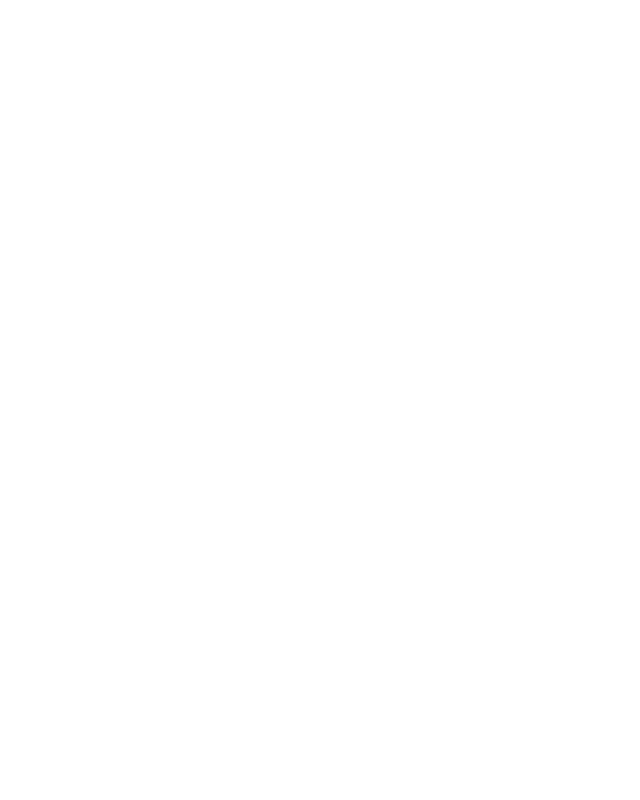
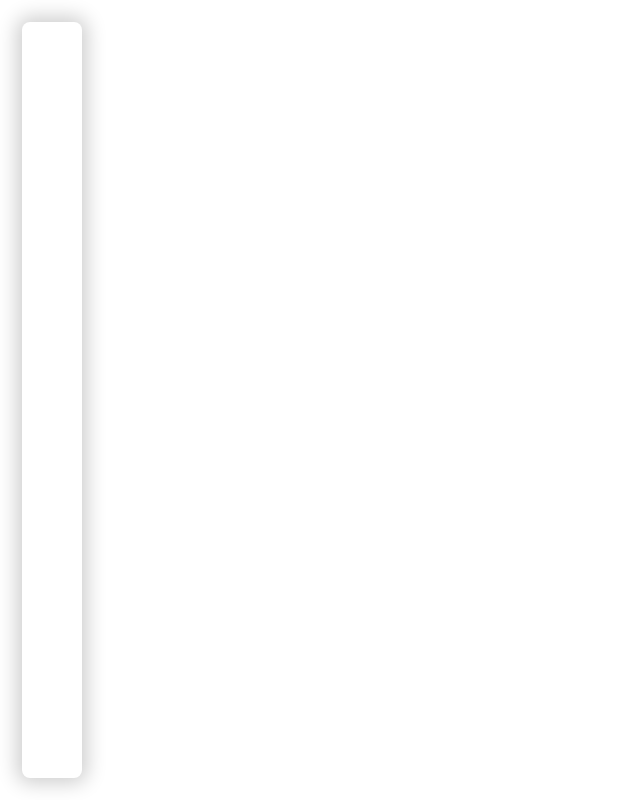
Before and after one commit to tanguylegazon/fh-simulator, a React (Vite) app: page / in a window 1280 px wide. Shown: the whole page, without its empty margins (0-640 px from the left). Built offline with nearby package versions, Linux system fonts and the light colour scheme.

Commit message:
Create basic toolbar component

```diff
--- /dev/null
+++ b/src/components/Toolbar.css
@@ -0,0 +1,8 @@
+.toolbar {
+    width: 60px;
+    height: calc(100vh - 2 * 22px);
+    margin: 22px;
+    background-color: white;
+    border-radius: .5rem;
+    box-shadow: 0 0 20px 5px rgba(0, 0, 0, 0.2);
+}
--- a/src/components/Toolbar.jsx
+++ b/src/components/Toolbar.jsx
@@ -1,6 +1,8 @@
+import './Toolbar.css';
+
 function Toolbar() {
     return (
-        <div>
+        <div className="toolbar">
 
         </div>
     );
```
